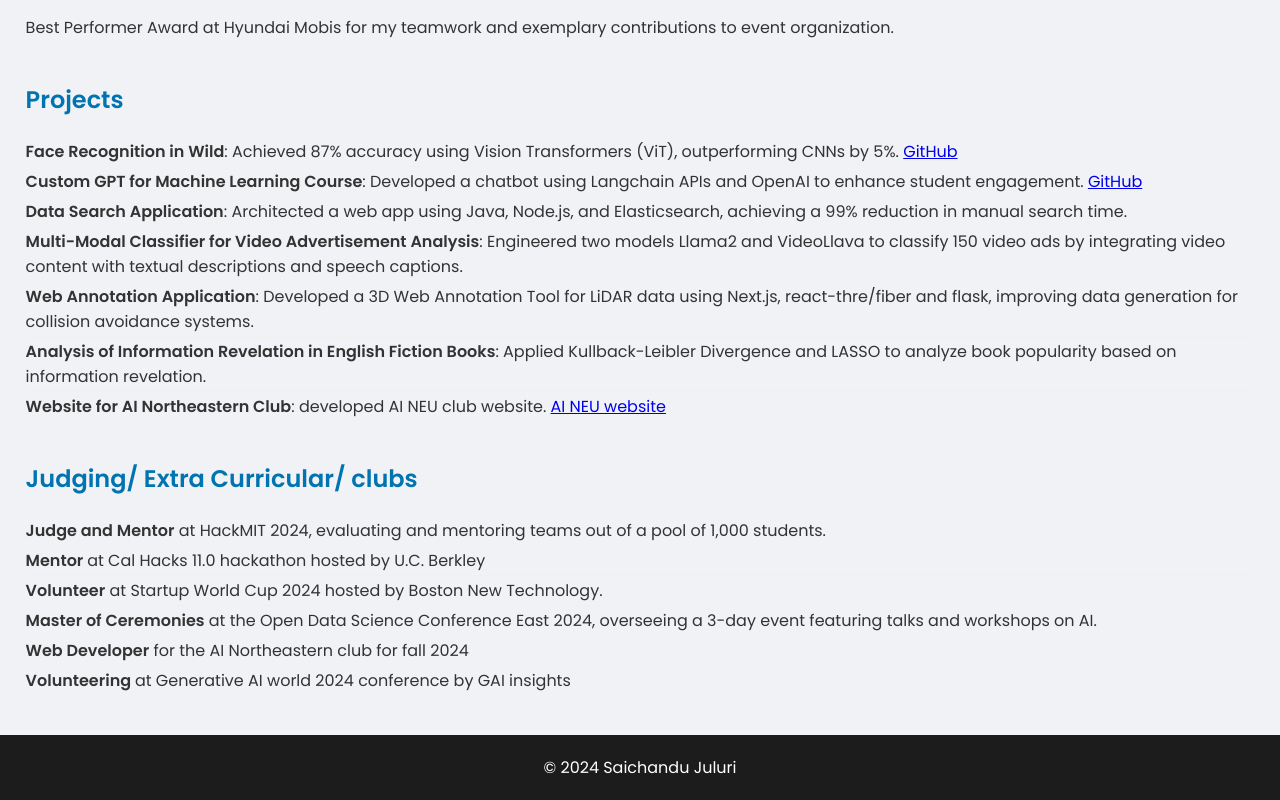
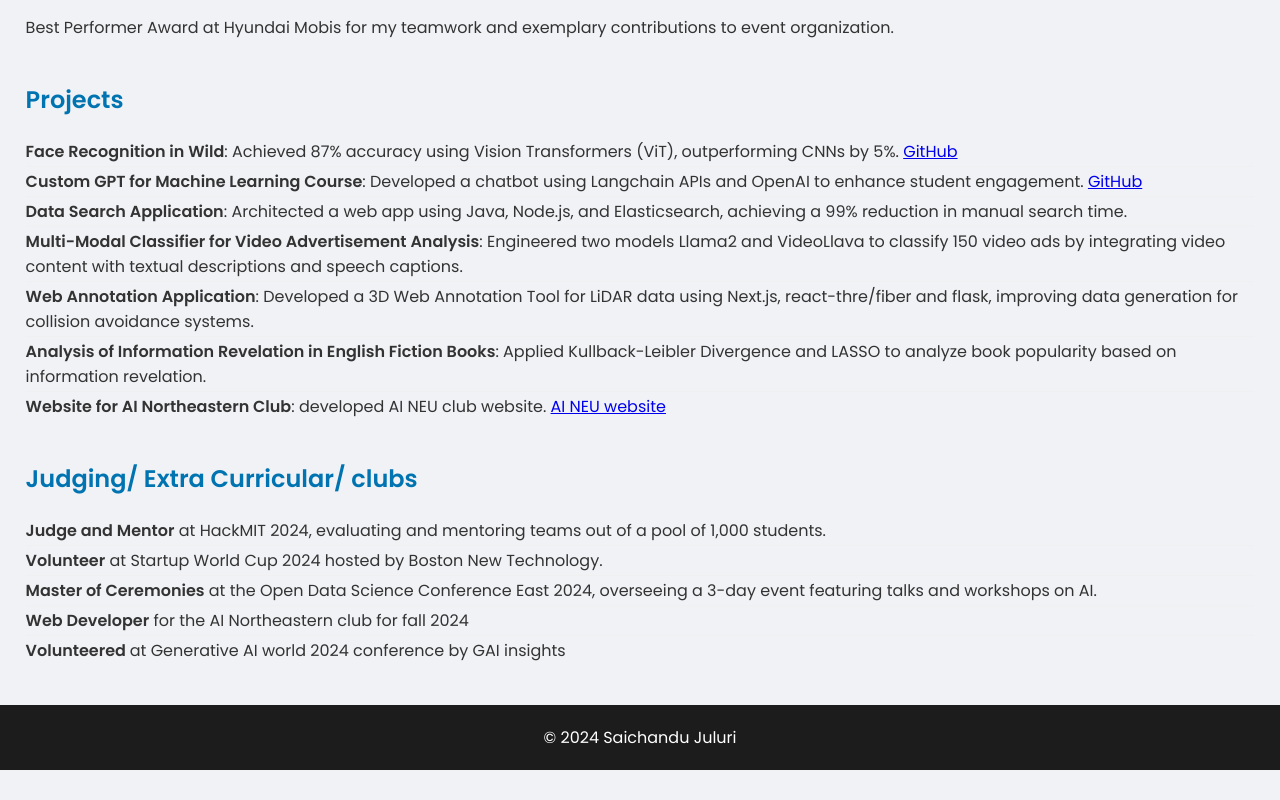
Before and after one commit to julurisaichandu/julurisaichandu.github.io, a plain HTML site: page index.html in a window 1280 px wide. Shown: the part 1151-1951 px from the top of the page. After the commit the page ends 1921 px from the top, so only its background shows below. Drawn offline with Linux system fonts and the light colour scheme.

Commit message:
Update index.html

```diff
--- a/index.html
+++ b/index.html
@@ -184,11 +184,11 @@
         <h2>Judging/ Extra Curricular/ clubs</h2>
         <ul>
             <li><strong>Judge and Mentor</strong> at HackMIT 2024, evaluating and mentoring teams out of a pool of 1,000 students.</li>
-		<li> <strong>Mentor </strong>at Cal Hacks 11.0 hackathon hosted by U.C. Berkley </li>
+<!-- 		<li> <strong>Mentor </strong>at Cal Hacks 11.0 hackathon hosted by U.C. Berkley </li> -->
             <li><strong>Volunteer</strong> at Startup World Cup 2024 hosted by Boston New Technology.</li>
             <li><strong>Master of Ceremonies</strong> at the Open Data Science Conference East 2024, overseeing a 3-day event featuring talks and workshops on AI.</li>
         	<li><strong>Web Developer</strong> for the AI Northeastern club for fall 2024</li>
-		<li> <strong>Volunteering  </strong>at Generative AI world 2024 conference by GAI insights</li>
+		<li> <strong>Volunteered  </strong>at Generative AI world 2024 conference by GAI insights</li>
 
 	</ul>
     </section>
```
